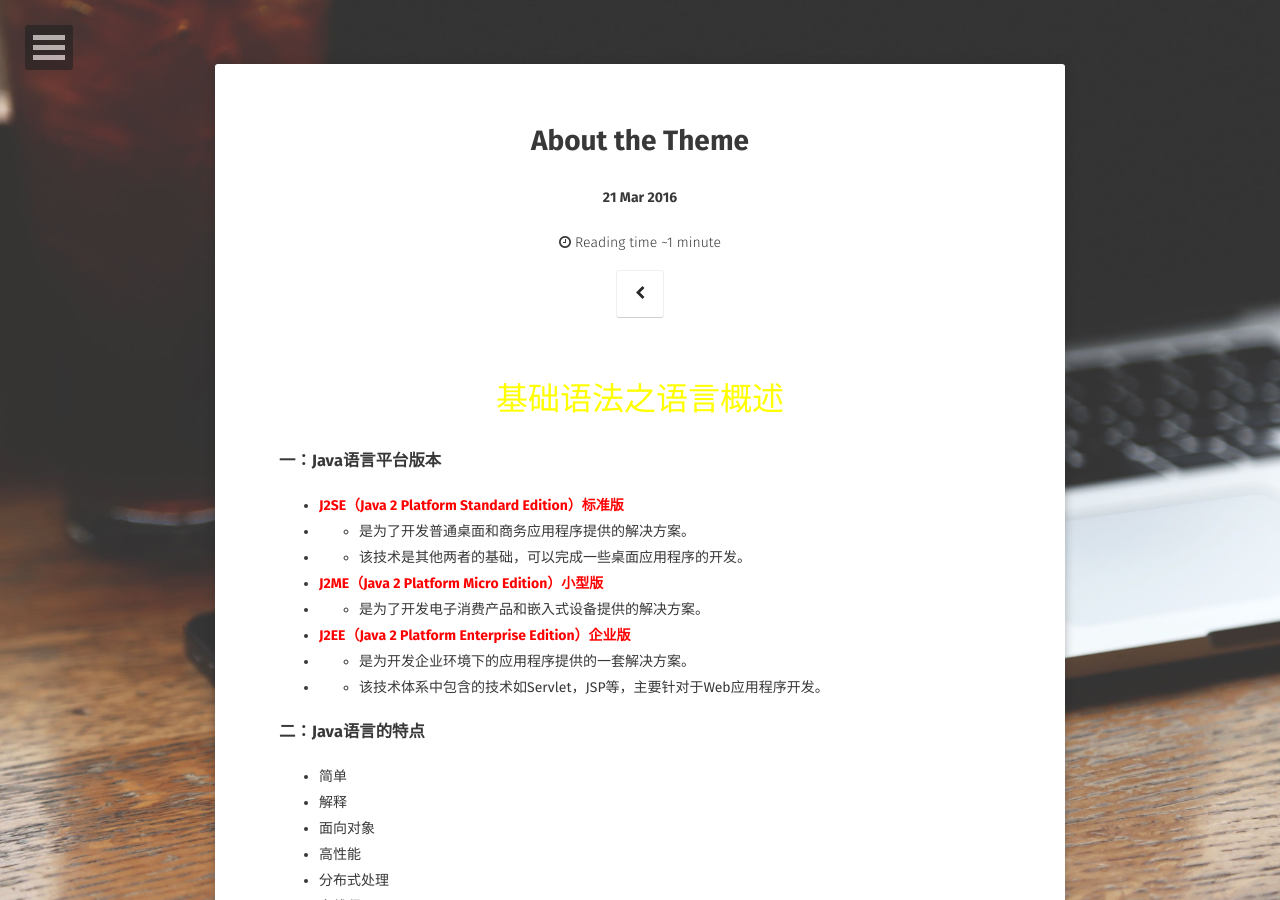
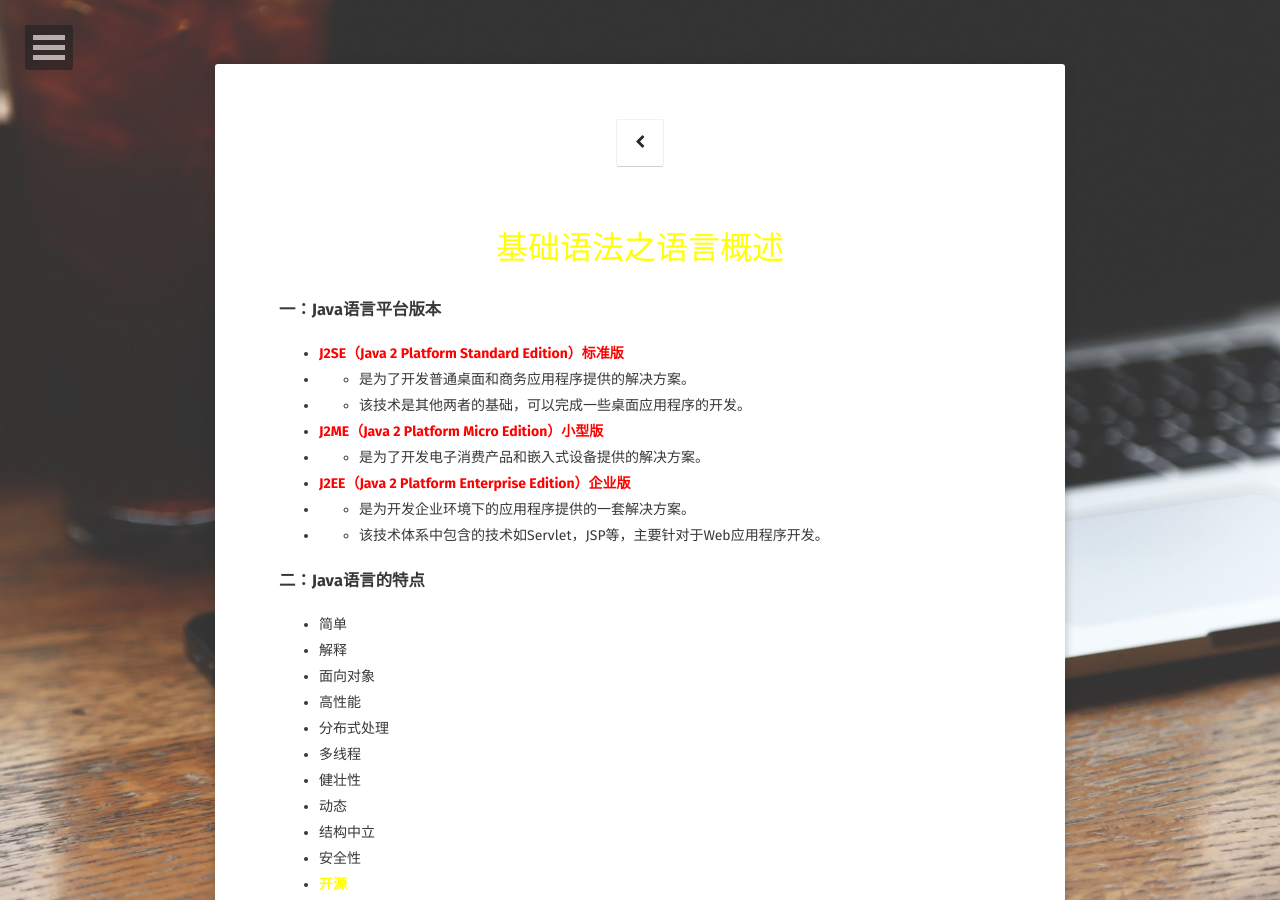
Before and after one commit to jackieliutao/javaStudyRoute, a Jekyll site: the page built from pages/javaSE/basic-grammer.md, in a window 1280 px wide and 900 px high. Built offline with Jekyll 4.4.1, drawn with Linux system fonts in a browser that asks for light colours; some web fonts are replaced; our own code applies the rules of GitHub Pages for plain Markdown files; comment, search, counter and statistics services are not loaded; some of the changed text lies outside the part shown.

Commit message:
Update basic-grammer.md

```diff
--- a/pages/javaSE/basic-grammer.md
+++ b/pages/javaSE/basic-grammer.md
@@ -1,10 +1,4 @@
----
-layout: post
-title: About the Theme
-tags: [about, Jekyll, theme, moon]
-date: 2016-03-21
-comments: false
----
+
 <p align="center"><font size="6" color="yellow">基础语法之语言概述</font></p>
 ### 一：Java语言平台版本
 * **<font color="red">J2SE（Java 2 Platform Standard Edition）标准版</font>**
```
